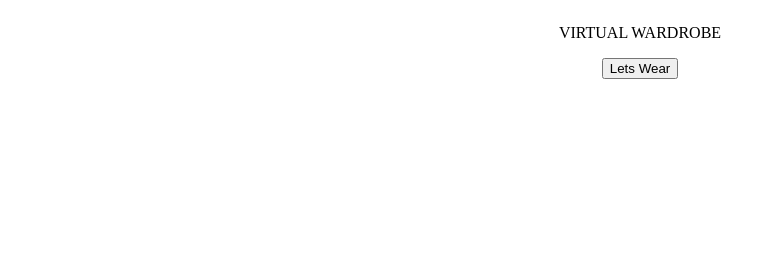
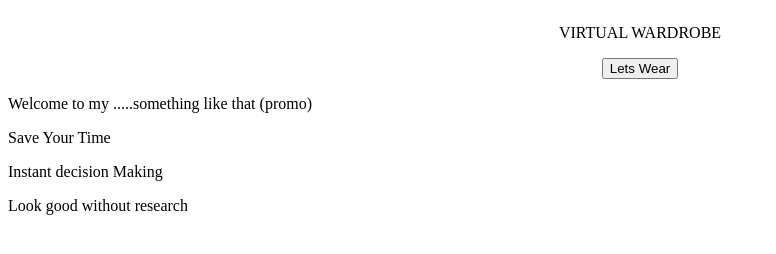
Before and after one commit to shreyashverma5685-sketch/Virtual-Wardrobe, a plain HTML site: page INDEX/index1.html in a window 1280 px wide. Shown: the whole page, without its empty margins (0-776 px from the left). Drawn offline with Linux system fonts and the light colour scheme.

Commit message:
Nothing big

```diff
--- a/INDEX/index1.html
+++ b/INDEX/index1.html
@@ -17,9 +17,12 @@
     <div class="button-LetsWear">
         <!--Ye click kr k second page p jaenge -->
         <button onclick="location.href='index2.html'">Lets Wear</button>
-
     </div>
 
+     <p>Welcome to my .....something like that (promo)</p>
+        <p>Save Your Time </p>
+        <p>Instant decision Making</p>
+        <p>Look good without research </p>
 
 
 
```
